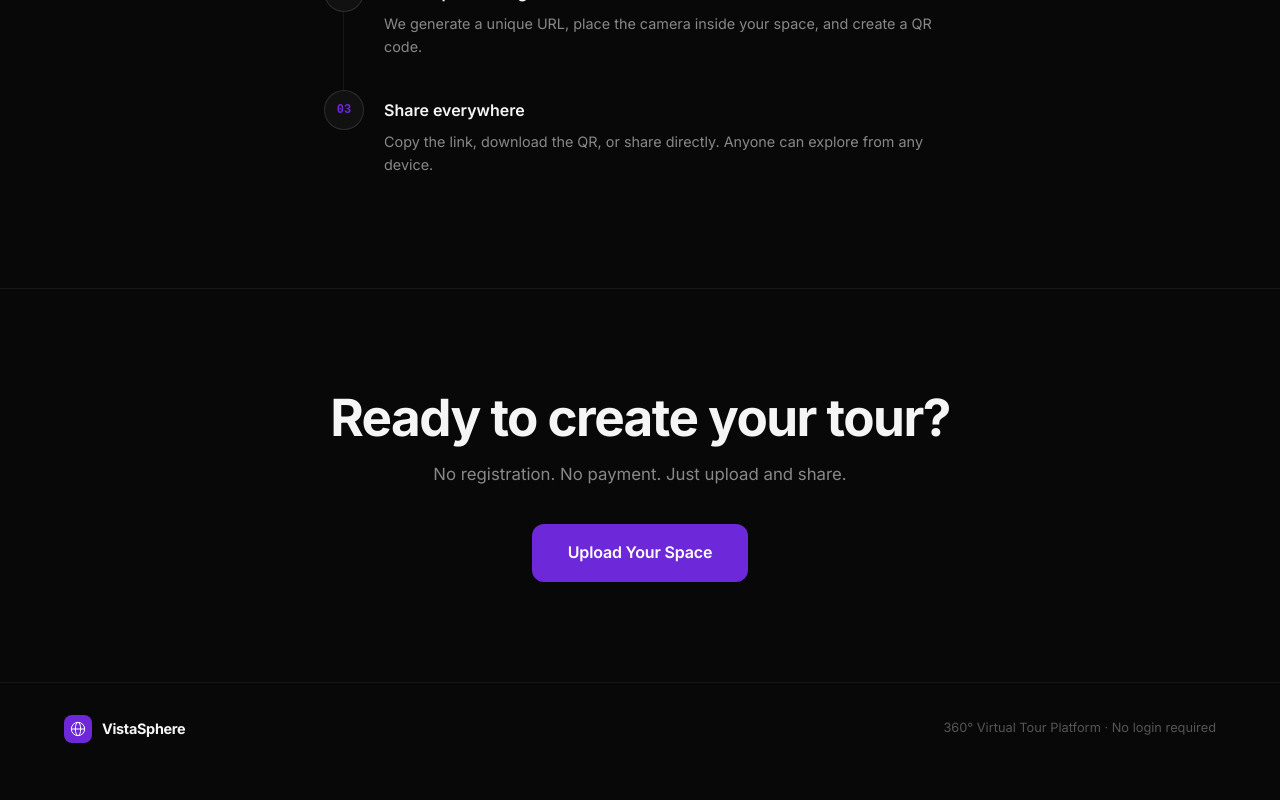
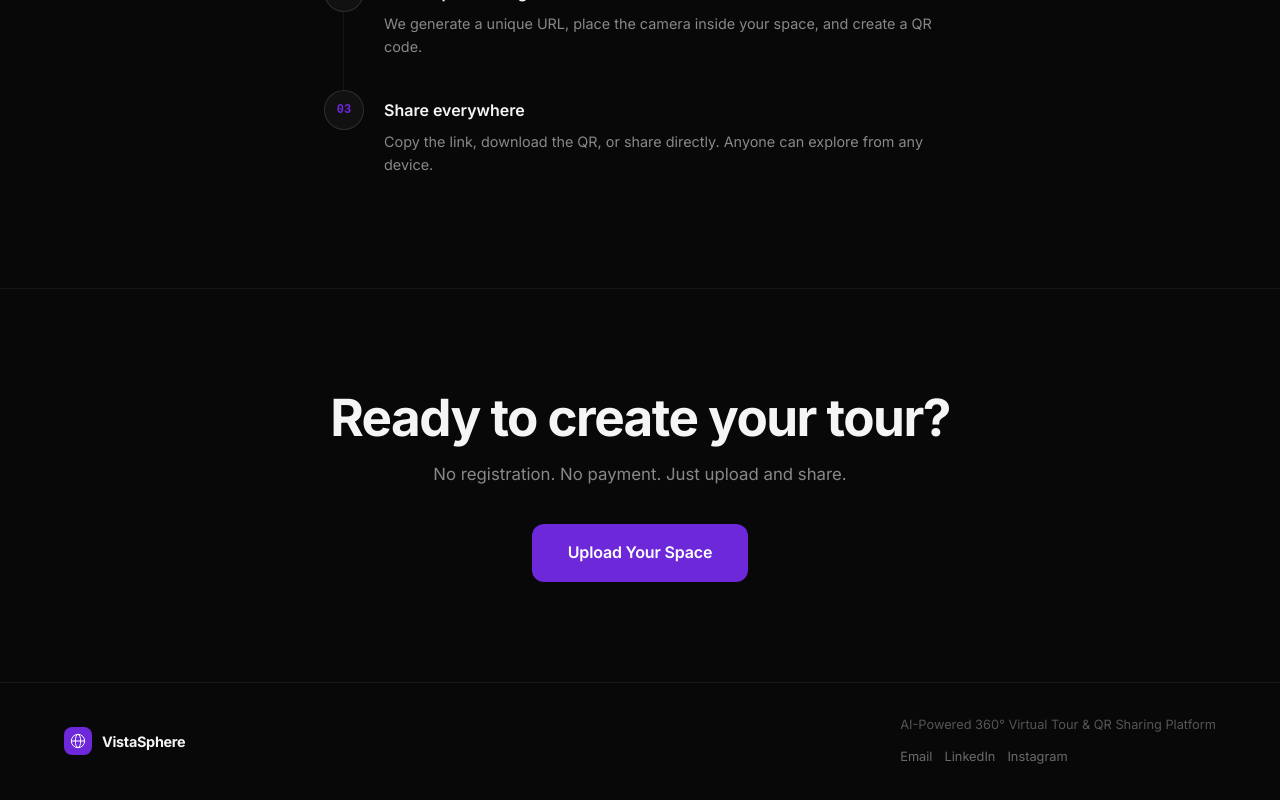
Before and after one commit to joshi0507/VistaSphere, a Next.js app: page / in a window 1280 px wide. Shown: the part 2038-2838 px from the top of the page. Before the commit the page ends 2813 px from the top, so only its background shows below. Built offline with nearby package versions, Linux system fonts and the light colour scheme.

Commit message:
Enhance footer content and update hint message in TourViewer component

```diff
--- a/src/app/page.tsx
+++ b/src/app/page.tsx
@@ -238,9 +238,35 @@ export default function HomePage() {
             </div>
             VistaSphere
           </a>
-          <p style={{ color: 'var(--text-muted)', fontSize: '0.8rem' }}>
-            360° Virtual Tour Platform · No login required
-          </p>
+          <div className="footer-content">
+            <p style={{ color: 'var(--text-muted)', fontSize: '0.8rem', margin: '0 0 8px' }}>
+              AI-Powered 360° Virtual Tour & QR Sharing Platform
+            </p>
+            <div style={{ display: 'flex', gap: 12, flexWrap: 'wrap', alignItems: 'center' }}>
+              <a
+                href="mailto:tanishqjoshi200507@gmail.com"
+                style={{ fontSize: '0.8rem', color: 'rgba(255,255,255,0.4)', textDecoration: 'none' }}
+              >
+                Email
+              </a>
+              <a
+                href="https://www.linkedin.com/in/tanishq-joshi-9921b3285/"
+                target="_blank"
+                rel="noopener noreferrer"
+                style={{ fontSize: '0.8rem', color: 'rgba(255,255,255,0.4)', textDecoration: 'none' }}
+              >
+                LinkedIn
+              </a>
+              <a
+                href="https://www.instagram.com/tanishq_joshi_05/"
+                target="_blank"
+                rel="noopener noreferrer"
+                style={{ fontSize: '0.8rem', color: 'rgba(255,255,255,0.4)', textDecoration: 'none' }}
+              >
+                Instagram
+              </a>
+            </div>
+          </div>
         </div>
       </footer>
 
@@ -648,7 +674,13 @@ export default function HomePage() {
           align-items: center;
           justify-content: space-between;
           flex-wrap: wrap;
-          gap: 12px;
+          gap: 16px;
+        }
+        .footer-content {
+          display: flex;
+          flex-direction: column;
+          align-items: flex-start;
+          gap: 4px;
         }
 
         @media (max-width: 640px) {
--- a/src/components/TourViewer.tsx
+++ b/src/components/TourViewer.tsx
@@ -268,7 +268,6 @@ export default function TourViewer({ fileUrl }: TourViewerProps) {
   const [showHint, setShowHint] = useState(true);
   const containerRef = useRef<HTMLDivElement>(null);
 
-  // Hide hint after 4 seconds
   useEffect(() => {
     const t = setTimeout(() => setShowHint(false), 4000);
     return () => clearTimeout(t);
@@ -311,27 +310,22 @@ export default function TourViewer({ fileUrl }: TourViewerProps) {
         style={{ display: 'block' }}
         aria-hidden="true"
       >
-        {/* Lighting */}
         <ambientLight intensity={0.6} />
         <directionalLight position={[5, 10, 5]} intensity={0.8} castShadow />
         <hemisphereLight args={['#87ceeb', '#8b7355', 0.4]} />
 
-        {/* Environment for reflections */}
         <Suspense fallback={null}>
           <Environment preset="apartment" />
         </Suspense>
 
-        {/* Room */}
         <Suspense fallback={<LoadingFallback />}>
           <RoomModel url={fileUrl} />
         </Suspense>
 
-        {/* Controller */}
         <FirstPersonController />
 
       </Canvas>
 
-      {/* Controls Hint */}
       {showHint && (
         <div
           style={{
@@ -352,11 +346,10 @@ export default function TourViewer({ fileUrl }: TourViewerProps) {
           }}
           aria-live="polite"
         >
-          🖱 Drag to look · WASD to move · Scroll to zoom
+          Drag to look · WASD to move · Scroll/Pinch to zoom
         </div>
       )}
 
-      {/* Fullscreen Button */}
       <button
         onClick={toggleFullscreen}
         aria-label={isFullscreen ? 'Exit fullscreen' : 'Enter fullscreen'}
```
